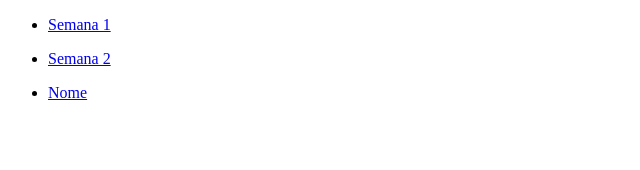
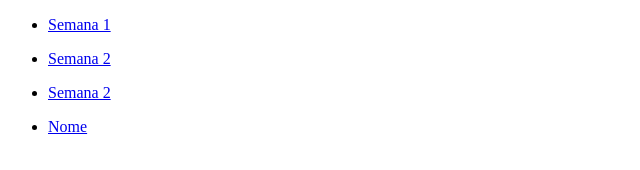
Before and after one commit to Victor0504/laboratorio-noite, a plain HTML site: page index.html in a window 1280 px wide. Shown: the full height of the page, 0-640 px from the left. Drawn offline with Linux system fonts and the light colour scheme.

Commit message:
Update index.html

```diff
--- a/index.html
+++ b/index.html
@@ -25,6 +25,14 @@
 <body>
     <nav>
         <ul>
+            <li><a href="semana3.html">Semana 2</a></li>
+        </ul>
+    </nav>
+</body>
+
+<body>
+    <nav>
+        <ul>
             <li><a href="nome.html">Nome</a></li>
         </ul>
     </nav>
```
